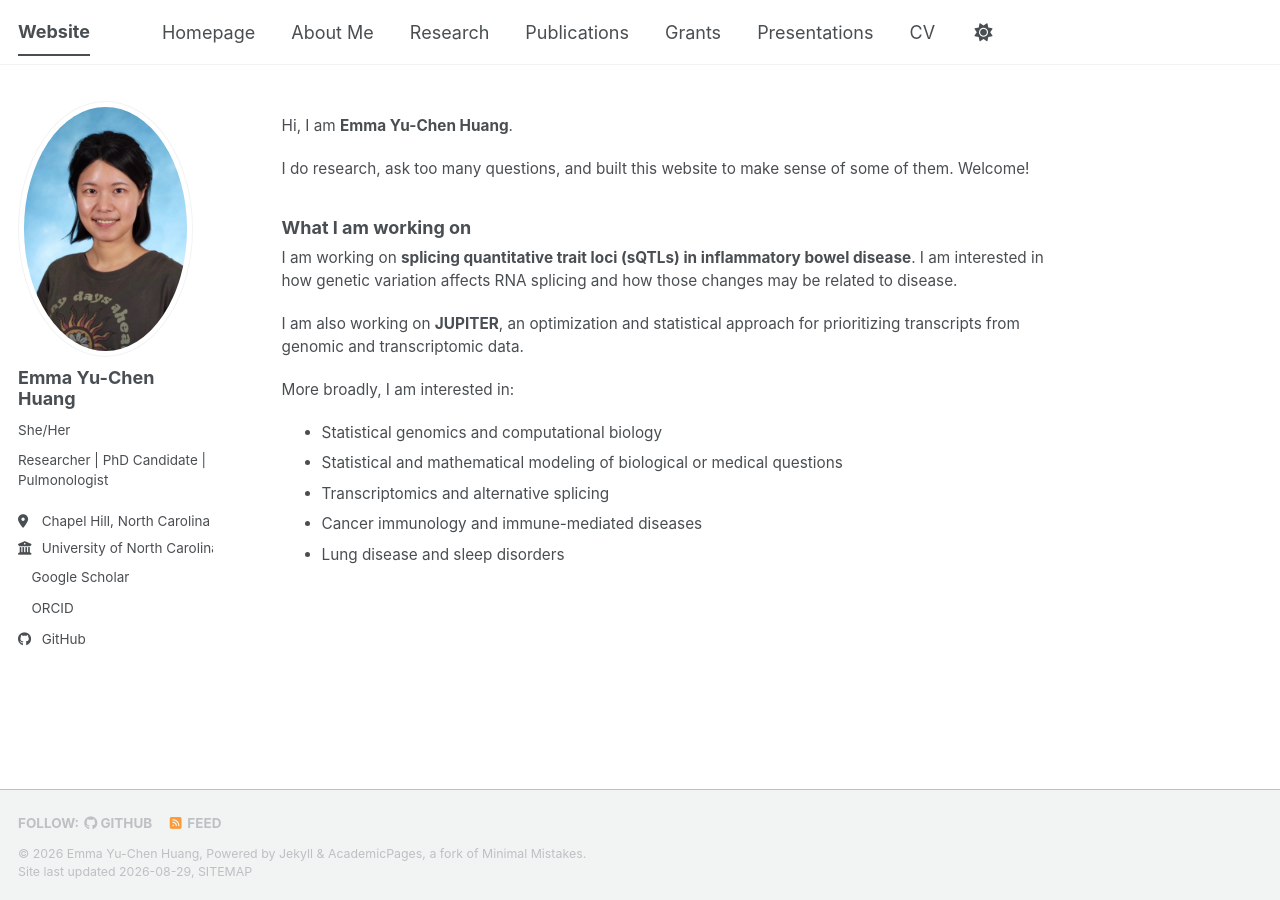
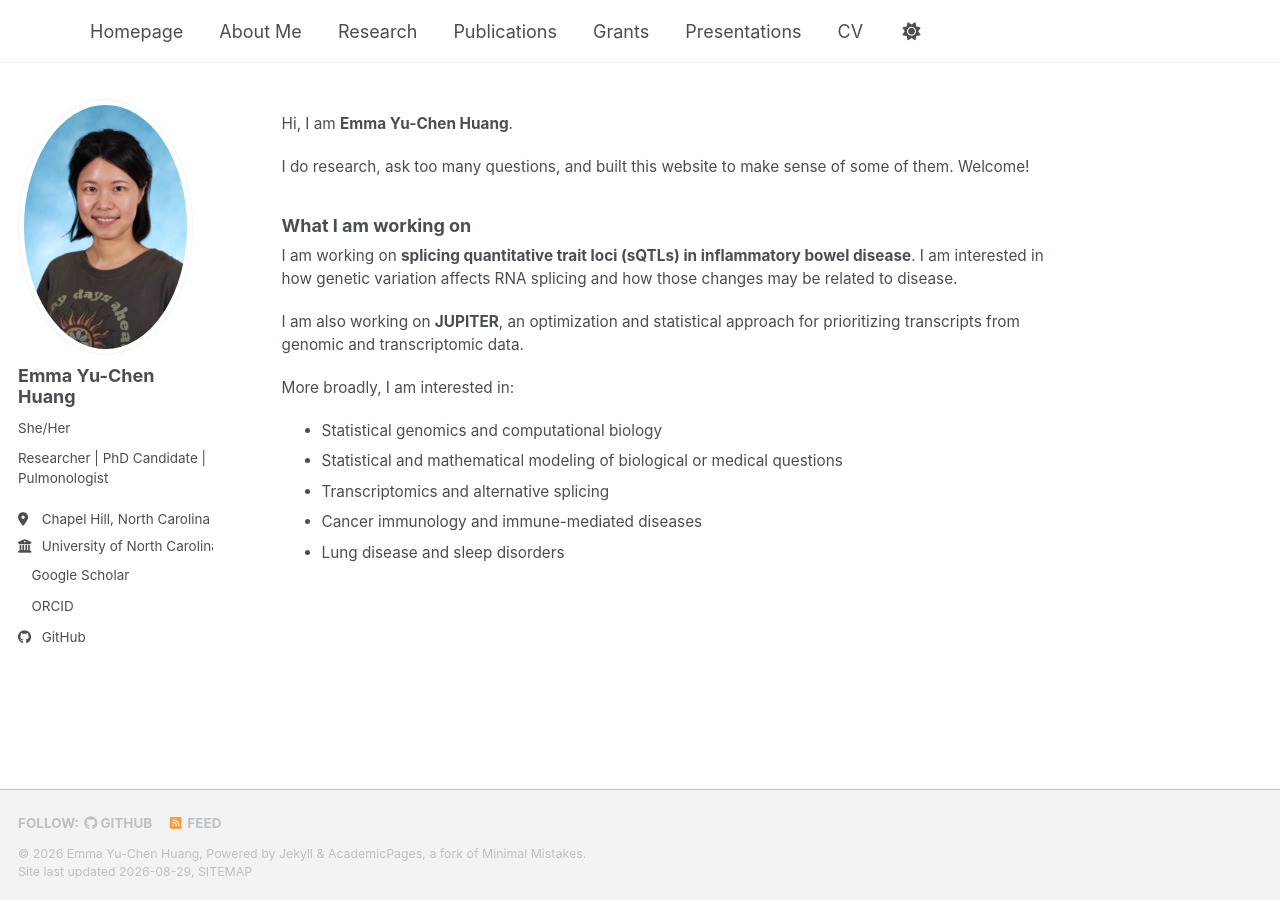
Before and after one commit to yuchen-hahaha/yuchen-hahaha.github.io, a Jekyll site: the page built from index.md, in a window 1280 px wide. Built offline with Jekyll 4.4.1, drawn with Linux system fonts in a browser that asks for light colours; a style sheet for code colours, icons or effects is not loaded.

Commit message:
Remove title from _config.yml
Removed the title from the configuration file.

```diff
--- a/_config.yml
+++ b/_config.yml
@@ -10,7 +10,7 @@ site_theme               : "default" # The available themes options are "default
                                              # or if you already have some other page hosted on Github then use "https://[your GitHub username].github.io/[Your Repo Name]"
 baseurl                  : "" # the subpath of your site, e.g. "/blog"
 repository               : "academicpages/academicpages.github.io"
-title                    : "Website"
+title                    : ""
 name                     : &name "Emma Yu-Chen Huang"
 description              : &description "Academic website of Emma Yu-Chen Huang"
 url                      : https://yuchen-hahaha.github.io
```
